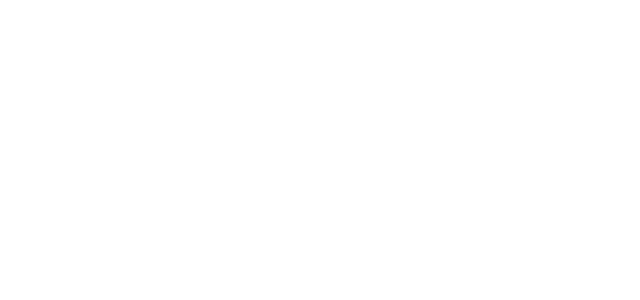
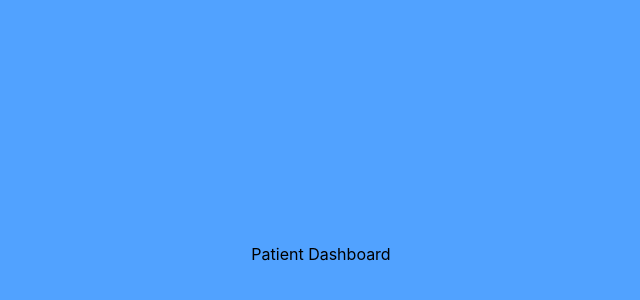
Before and after one commit to AnuragSingh-git/Health-record-management-system, a React app in the folder frontend/: page /patientDashboard in a window 1280 px wide. Before the commit this address had no page. Shown: the part 146-446 px from the top of the page, without its empty margins (319-959 px from the left). Built offline with nearby package versions, Linux system fonts and the light colour scheme; the HTML template or start-up script is replaced by a standard one.

Commit message:
new dashboard

```diff
--- a/frontend/src/App.jsx
+++ b/frontend/src/App.jsx
@@ -3,6 +3,7 @@
 import Login from './components/Login.jsx'
 import { RequestPage } from './components/RequestPage.jsx'
 import { DoctorDashboard } from './components/DoctorDashboard.jsx'
+import { PatientDashboard } from './components/PatientDashboard.jsx'
 import { BrowserRouter, Routes, Route } from 'react-router-dom'
 
 const App = () => {
@@ -14,6 +15,7 @@
           <Route path='/register' element={<Register/>}/>
           <Route path='/dashboard' element={<DoctorDashboard/>}/>
           <Route path='/request/:id' element={<RequestPage/>}/>
+          <Route path='/patientDashboard' element={<PatientDashboard/>}/>
         </Routes>
       </BrowserRouter>
     </div>
--- a/frontend/src/components/PatientDashboard.jsx
+++ b/frontend/src/components/PatientDashboard.jsx
@@ -2,6 +2,8 @@
 
 export const PatientDashboard = () => {
   return (
-    <div>PatientDashboard</div>
+    <div className="h-screen w-screen flex items-center justify-center bg-blue-400">
+      <div>Patient Dashboard</div>
+    </div>
   )
 }
```
